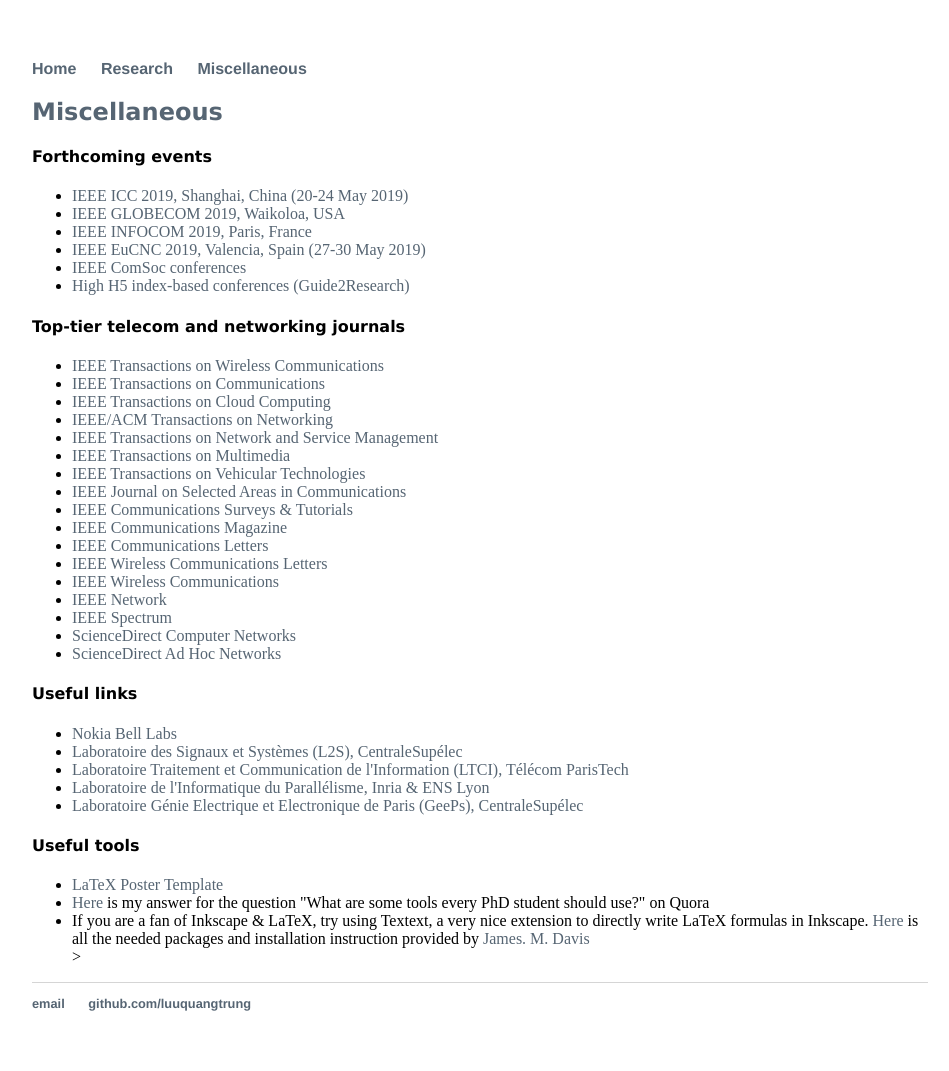
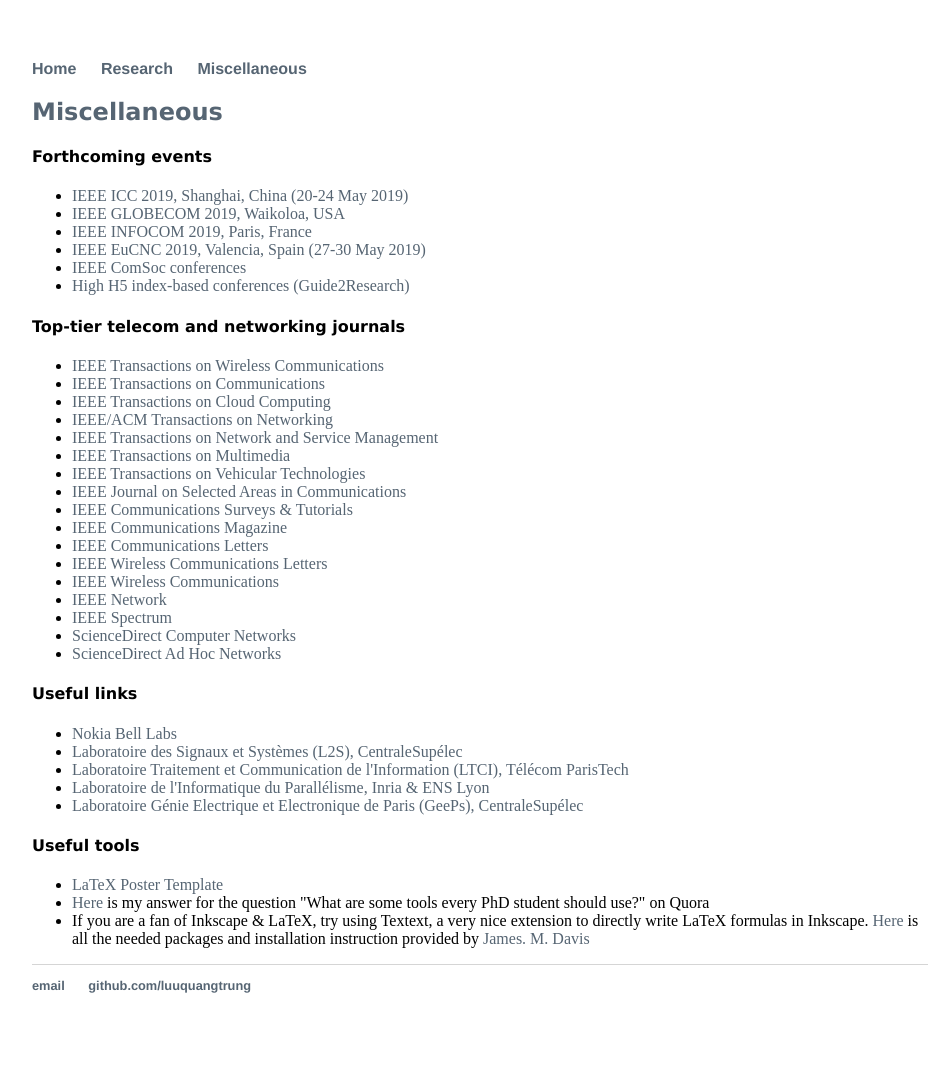
Before and after one commit to luuquangtrung/luuquangtrung.github.io_v1, a Jekyll site: the page built from misc/index.html, in a window 1280 px wide. Shown: the whole page, without its empty margins (160-1109 px from the left). Built offline with Jekyll 4.4.1, drawn with Linux system fonts in a browser that asks for light colours.

Commit message:
Update index.html

```diff
--- a/misc/index.html
+++ b/misc/index.html
@@ -72,5 +72,5 @@
 
 	<li> If you are a fan of Inkscape & LaTeX, try using Textext, a very nice extension to directly write LaTeX formulas in Inkscape.
 		<a href="http://people.orie.cornell.edu/jmd388/design/guides/textext.zip">Here</a> is all the needed packages and installation instruction provided by <a href="http://people.orie.cornell.edu/jmd388/">James. M. Davis</a>
-	</li>>
+	</li>
 </ul>
```
